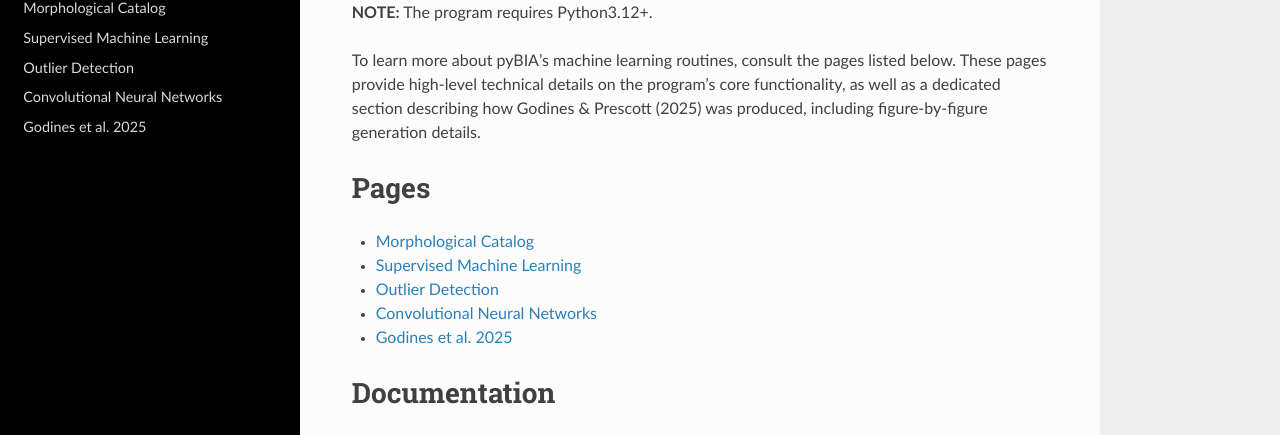
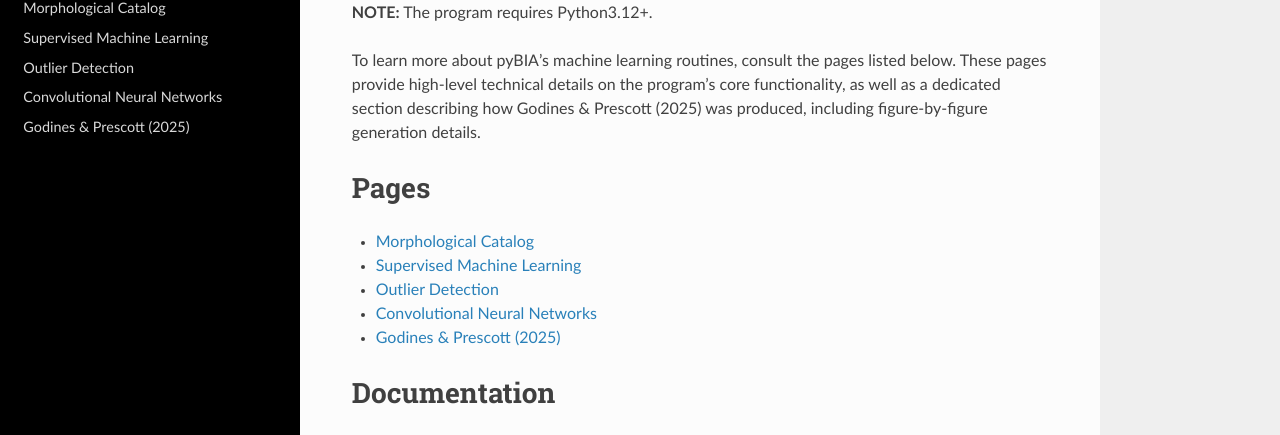
Before and after one commit to Professor-G/pyBIA, a Sphinx documentation site: the page built from docs/index.rst, in a window 1280 px wide and 900 px high, scrolled down 1408 px. Shown: the part 252-687 px from the top of the window. Built offline with Sphinx 7.4.7 and the Read the Docs theme 3.1.0, drawn with Linux system fonts in a browser that asks for light colours; pages that are not in the unit, such as notebooks, are missing from menus.

```diff
--- a/docs/source/Godines & Prescott 2025.rst
+++ b/docs/source/Godines & Prescott 2025.rst
@@ -1,6 +1,6 @@
-.. _godines_et_al:
-
-Godines et al. 2025
+.. _godines_and_prescott:
+
+Godines & Prescott (2025)
 ===========
 
 .. admonition:: Under Construction (last updated 2025-09-17)
```
